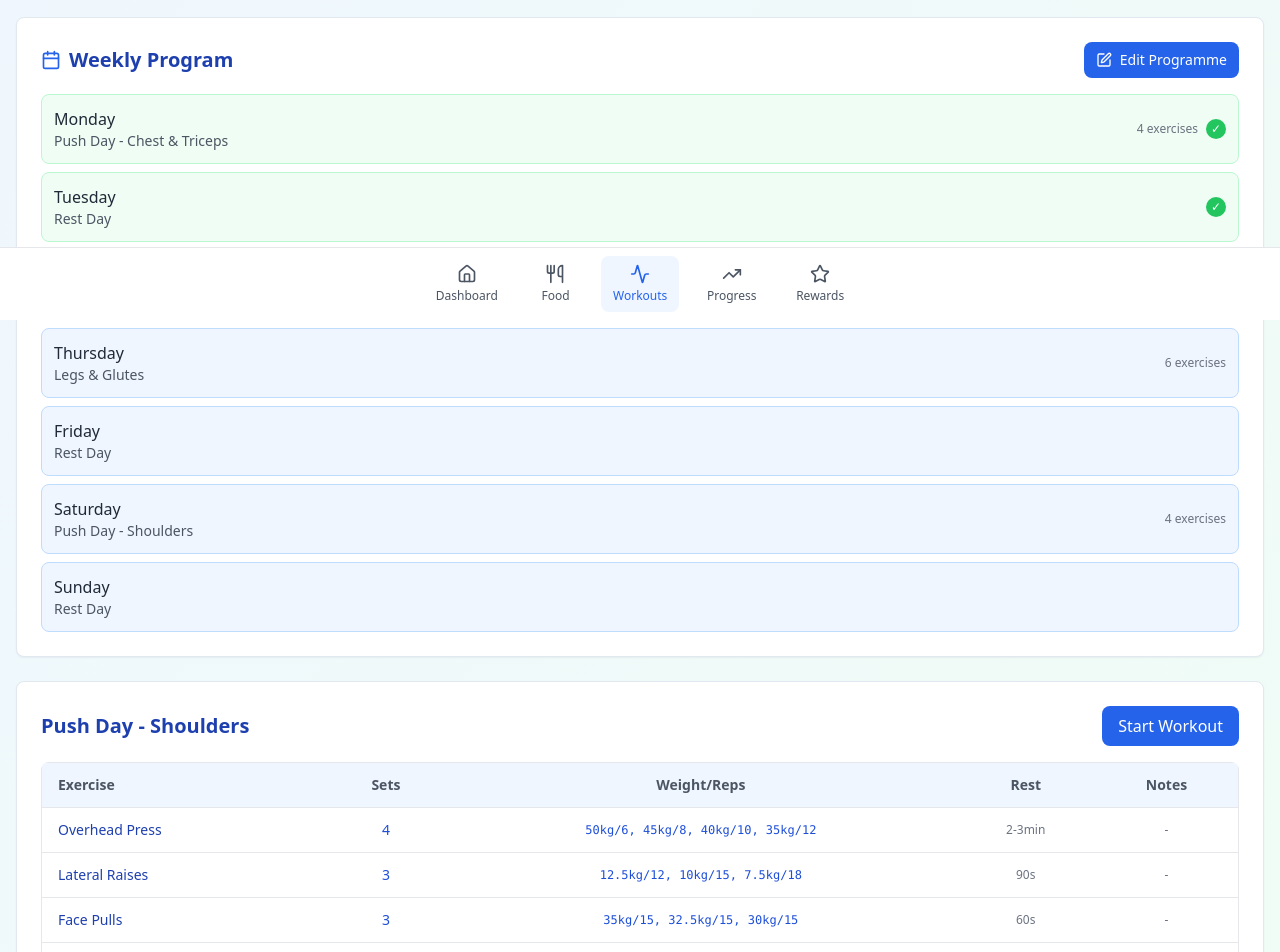
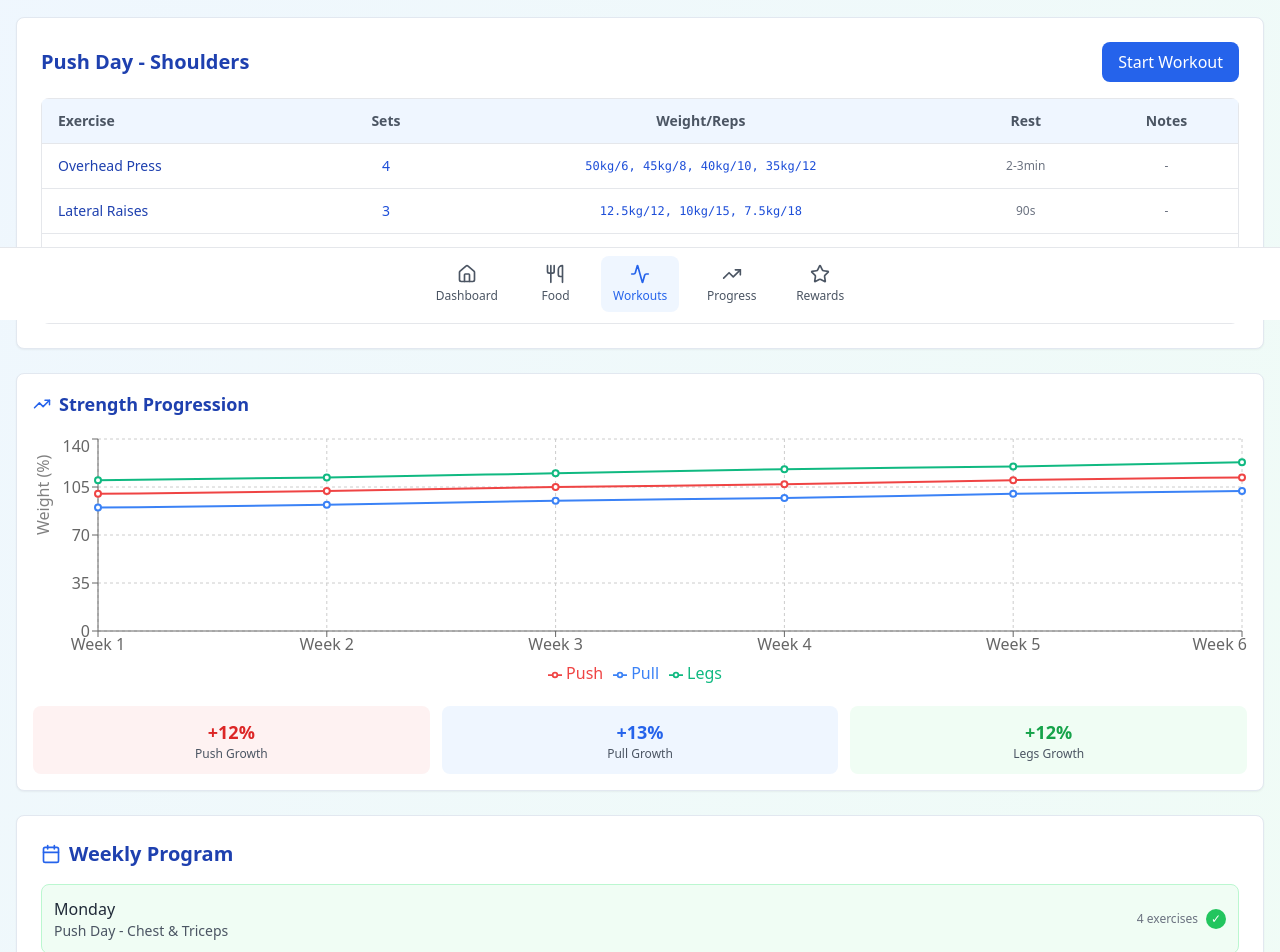
Before and after one commit to joeyushh/vitality-vista-view, a React (Vite) app: page /workouts in a window 1280 px wide. Shown: the part 480-1432 px from the top of the page. Built offline with nearby package versions, Linux system fonts and the light colour scheme.

Commit message:
Reverted to commit 0209210711ab19582cb6d1b42aff81c1b735f7a0

```diff
--- a/src/pages/Food.tsx
+++ b/src/pages/Food.tsx
@@ -1,4 +1,3 @@
-
 import { Card } from "@/components/ui/card";
 import { Utensils, Scan, Clock, Target, ChevronLeft, ChevronRight, Mic, Search, Camera } from "lucide-react";
 import { useNavigate } from "react-router-dom";
@@ -221,7 +220,7 @@ export default function Food() {
           </div>
         </Card>
 
-        {/* Quick Actions */}
+        {/* Quick Actions - Moved Higher */}
         <Card className="p-4">
           <h2 className="text-lg font-semibold text-green-800 mb-4">Quick Log Food</h2>
           <div className="space-y-3">
@@ -246,23 +245,7 @@ export default function Food() {
           </div>
         </Card>
 
-        {/* Saved Meals */}
-        <Card className="p-6">
-          <h2 className="text-xl font-semibold text-green-800 mb-4">Saved Meals</h2>
-          <div className="space-y-2">
-            {savedMeals.map((meal, i) => (
-              <div key={i} className="flex justify-between items-center p-3 bg-green-50 rounded-lg hover:bg-green-100 transition-colors cursor-pointer">
-                <div>
-                  <div className="font-medium text-green-800">{meal.name}</div>
-                  <div className="text-xs text-gray-500">P: {meal.protein}g | C: {meal.carbs}g</div>
-                </div>
-                <div className="text-sm font-semibold text-green-700">{meal.calories} cal</div>
-              </div>
-            ))}
-          </div>
-        </Card>
-
-        {/* Tips - Moved to Bottom */}
+        {/* Tips - Moved Higher */}
         <Card className="p-6">
           <h2 className="text-xl font-semibold text-green-800 mb-4">Tracking Tips</h2>
           <div className="space-y-3 text-sm text-gray-600">
@@ -280,6 +263,22 @@ export default function Food() {
             </div>
           </div>
         </Card>
+
+        {/* Saved Meals */}
+        <Card className="p-6">
+          <h2 className="text-xl font-semibold text-green-800 mb-4">Saved Meals</h2>
+          <div className="space-y-2">
+            {savedMeals.map((meal, i) => (
+              <div key={i} className="flex justify-between items-center p-3 bg-green-50 rounded-lg hover:bg-green-100 transition-colors cursor-pointer">
+                <div>
+                  <div className="font-medium text-green-800">{meal.name}</div>
+                  <div className="text-xs text-gray-500">P: {meal.protein}g | C: {meal.carbs}g</div>
+                </div>
+                <div className="text-sm font-semibold text-green-700">{meal.calories} cal</div>
+              </div>
+            ))}
+          </div>
+        </Card>
       </div>
 
       {showTrackingModal && (
--- a/src/pages/Workouts.tsx
+++ b/src/pages/Workouts.tsx
@@ -1,10 +1,12 @@
+
 import { Card } from "@/components/ui/card";
-import { Activity, Target, Calendar, Zap, ChevronLeft, ChevronRight, Edit } from "lucide-react";
+import { Activity, Target, Calendar, Zap, ChevronLeft, ChevronRight } from "lucide-react";
 import { useNavigate } from "react-router-dom";
 import { useState } from "react";
 import { useToast } from "@/hooks/use-toast";
 import BottomNavigation from "@/components/BottomNavigation";
 import MobileHeader from "@/components/MobileHeader";
+import StrengthProgressChart from "@/components/StrengthProgressChart";
 
 const NAV_LINKS = [
   { label: "Dashboard", href: "/", active: false },
@@ -15,8 +17,8 @@ const NAV_LINKS = [
 ];
 
 const weeklyGoals = {
-  workoutsPerWeek: 6, // Updated to match the weekly program
-  currentWorkouts: 3, // Updated to match completed workouts
+  workoutsPerWeek: 4,
+  currentWorkouts: 2,
   primaryGoal: "Muscle Gain",
   secondaryGoal: "Strength"
 };
@@ -197,14 +199,6 @@ export default function Workouts() {
     }
   };
 
-  const handleEditProgramme = () => {
-    toast({
-      title: "Edit Programme",
-      description: "Programme editing feature would open here",
-    });
-    console.log("Opening programme editor...");
-  };
-
   return (
     <div className="min-h-screen bg-gradient-to-br from-blue-50 to-green-50 flex flex-col pb-20">
       <MobileHeader title="Workouts" />
@@ -256,7 +250,7 @@ export default function Workouts() {
           </div>
         </Card>
 
-        {/* Energy Status */}
+        {/* Energy Status - Moved Higher */}
         <Card className="p-6">
           <div className="flex items-center gap-2 mb-3">
             <Zap size={20} className="text-blue-600" />
@@ -264,45 +258,6 @@ export default function Workouts() {
           </div>
           <div className="p-4 bg-blue-50 rounded-lg">
             <div className="text-sm text-blue-700">{getEnergyTip()}</div>
-          </div>
-        </Card>
-
-        {/* Weekly Program - Moved Higher */}
-        <Card className="p-6">
-          <div className="flex items-center justify-between mb-4">
-            <div className="flex items-center gap-2">
-              <Calendar size={20} className="text-blue-600" />
-              <h2 className="text-xl font-semibold text-blue-800">Weekly Program</h2>
-            </div>
-            <button
-              onClick={handleEditProgramme}
-              className="flex items-center gap-2 px-3 py-2 bg-blue-600 text-white rounded-lg hover:bg-blue-700 transition-colors text-sm"
-            >
-              <Edit size={16} />
-              Edit Programme
-            </button>
-          </div>
-          <div className="space-y-2">
-            {weeklyProgram.map((day, i) => (
-              <div key={i} className={`flex justify-between items-center p-3 rounded-lg ${
-                day.completed ? 'bg-green-50 border border-green-200' : 'bg-blue-50 border border-blue-200'
-              }`}>
-                <div>
-                  <div className="font-medium text-gray-800">{day.day}</div>
-                  <div className="text-sm text-gray-600">{day.workout}</div>
-                </div>
-                <div className="flex items-center gap-2">
-                  {day.exercises > 0 && (
-                    <span className="text-xs text-gray-500">{day.exercises} exercises</span>
-                  )}
-                  {day.completed && (
-                    <span className="w-5 h-5 bg-green-500 rounded-full flex items-center justify-center">
-                      <span className="text-white text-xs">✓</span>
-                    </span>
-                  )}
-                </div>
-              </div>
-            ))}
           </div>
         </Card>
 
@@ -354,6 +309,39 @@ export default function Workouts() {
           )}
         </Card>
 
+        {/* Strength Progress Chart */}
+        <StrengthProgressChart />
+
+        {/* Weekly Program */}
+        <Card className="p-6">
+          <div className="flex items-center gap-2 mb-4">
+            <Calendar size={20} className="text-blue-600" />
+            <h2 className="text-xl font-semibold text-blue-800">Weekly Program</h2>
+          </div>
+          <div className="space-y-2">
+            {weeklyProgram.map((day, i) => (
+              <div key={i} className={`flex justify-between items-center p-3 rounded-lg ${
+                day.completed ? 'bg-green-50 border border-green-200' : 'bg-blue-50 border border-blue-200'
+              }`}>
+                <div>
+                  <div className="font-medium text-gray-800">{day.day}</div>
+                  <div className="text-sm text-gray-600">{day.workout}</div>
+                </div>
+                <div className="flex items-center gap-2">
+                  {day.exercises > 0 && (
+                    <span className="text-xs text-gray-500">{day.exercises} exercises</span>
+                  )}
+                  {day.completed && (
+                    <span className="w-5 h-5 bg-green-500 rounded-full flex items-center justify-center">
+                      <span className="text-white text-xs">✓</span>
+                    </span>
+                  )}
+                </div>
+              </div>
+            ))}
+          </div>
+        </Card>
+
         {/* Workout Tips */}
         <Card className="p-6">
           <div className="flex items-center gap-2 mb-4">
```
